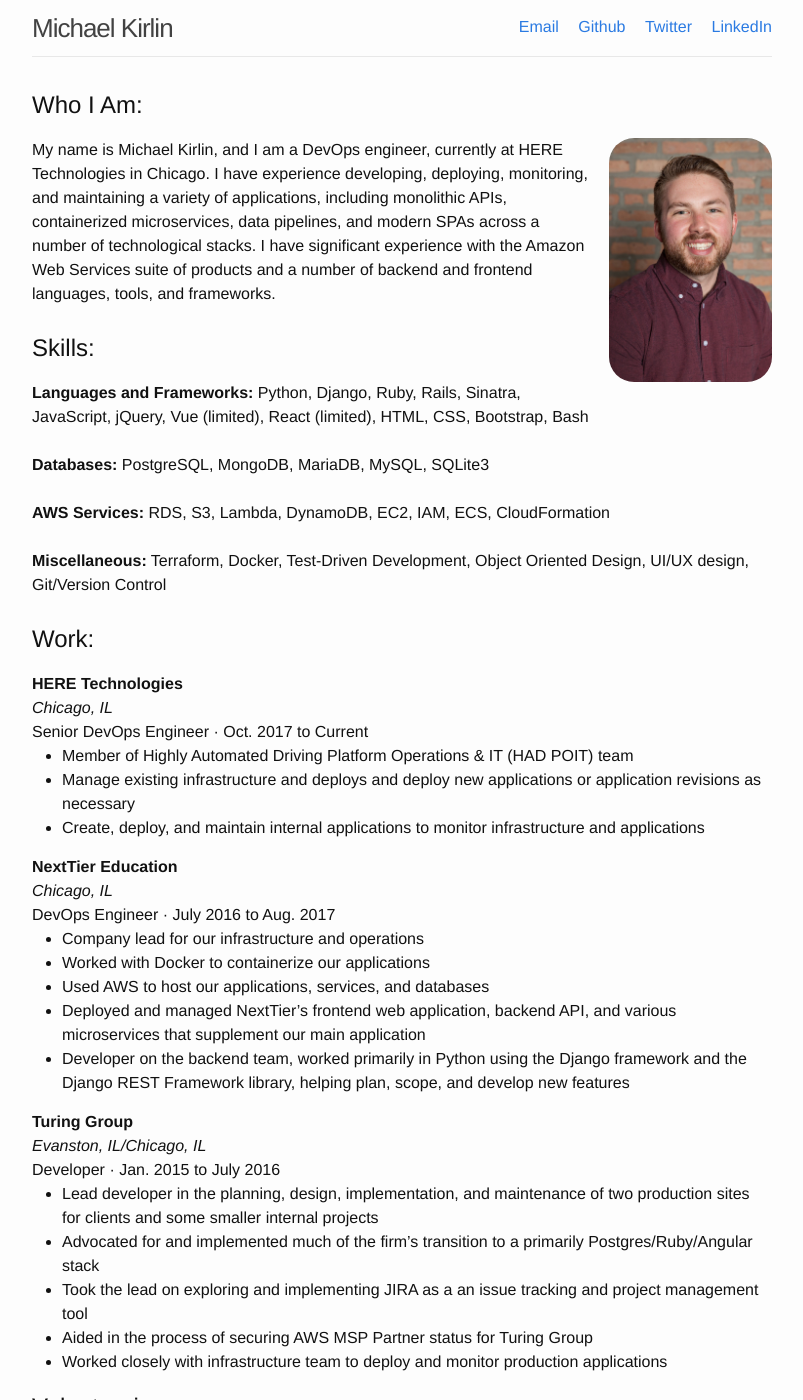
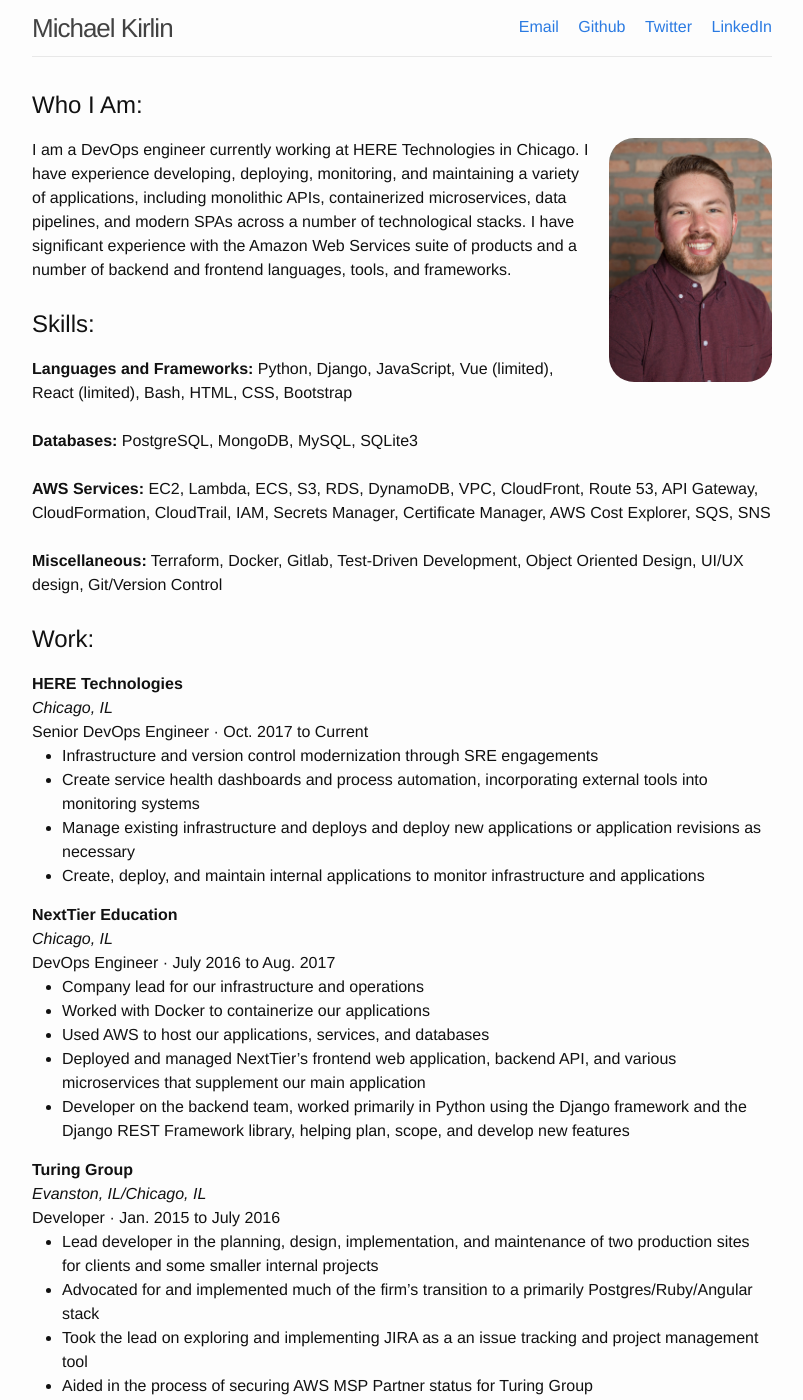
Before and after one commit to mkirlin/mkirlin.github.io, a Jekyll site: the page built from index.md, in a window 1280 px wide and 1400 px high. Shown: the whole window, without its empty margins (238-1041 px from the left). Built offline with Jekyll 4.4.1, drawn with Linux system fonts in a browser that asks for light colours; some of the changed text lies outside the part shown.

Commit message:
Updating skill list, job description, and volunteering timeline

```diff
--- a/index.md
+++ b/index.md
@@ -8,22 +8,22 @@
 ---------
 <img id="headshot" src="assets/img/professional-headshot.jpg"/>
 
-My name is Michael Kirlin, and I am a DevOps engineer, currently at HERE Technologies in Chicago. I have experience developing, deploying, monitoring, and maintaining a variety of applications, including monolithic APIs, containerized microservices, data pipelines, and modern SPAs across a number of technological stacks. I have significant experience with the Amazon Web Services suite of products and a number of backend and frontend languages, tools, and frameworks.
+I am a DevOps engineer currently working at HERE Technologies in Chicago. I have experience developing, deploying, monitoring, and maintaining a variety of applications, including monolithic APIs, containerized microservices, data pipelines, and modern SPAs across a number of technological stacks. I have significant experience with the Amazon Web Services suite of products and a number of backend and frontend languages, tools, and frameworks.
 <br>
 <br>
 
 Skills:
 ---------
-**Languages and Frameworks:** Python, Django, Ruby, Rails, Sinatra, JavaScript, jQuery, Vue (limited), React (limited), HTML, CSS, Bootstrap, Bash
+**Languages and Frameworks:** Python, Django, JavaScript, Vue (limited), React (limited), Bash, HTML, CSS, Bootstrap
 <br>
 <br>
-**Databases:** PostgreSQL, MongoDB, MariaDB, MySQL, SQLite3
+**Databases:** PostgreSQL, MongoDB, MySQL, SQLite3
 <br>
 <br>
-**AWS Services:** RDS, S3, Lambda, DynamoDB, EC2, IAM, ECS, CloudFormation
+**AWS Services:** EC2, Lambda, ECS, S3, RDS, DynamoDB, VPC, CloudFront, Route 53, API Gateway,  CloudFormation, CloudTrail, IAM, Secrets Manager, Certificate Manager, AWS Cost Explorer, SQS, SNS
 <br>
 <br>
-**Miscellaneous:** Terraform, Docker, Test-Driven Development, Object Oriented Design, UI/UX design, Git/Version Control
+**Miscellaneous:** Terraform, Docker, Gitlab, Test-Driven Development, Object Oriented Design, UI/UX design, Git/Version Control
 <br>
 <br>
 
@@ -35,7 +35,8 @@
 <br>
 Senior DevOps Engineer · Oct. 2017 to Current
 <br>
-- Member of Highly Automated Driving Platform Operations & IT (HAD POIT) team
+- Infrastructure and version control modernization through SRE engagements
+- Create service health dashboards and process automation, incorporating external tools into monitoring systems
 - Manage existing infrastructure and deploys and deploy new applications or application revisions as necessary
 - Create, deploy, and maintain internal applications to monitor infrastructure and applications
 
```
Also changed, not shown: other parts of index.md (+1 -1 lines).
